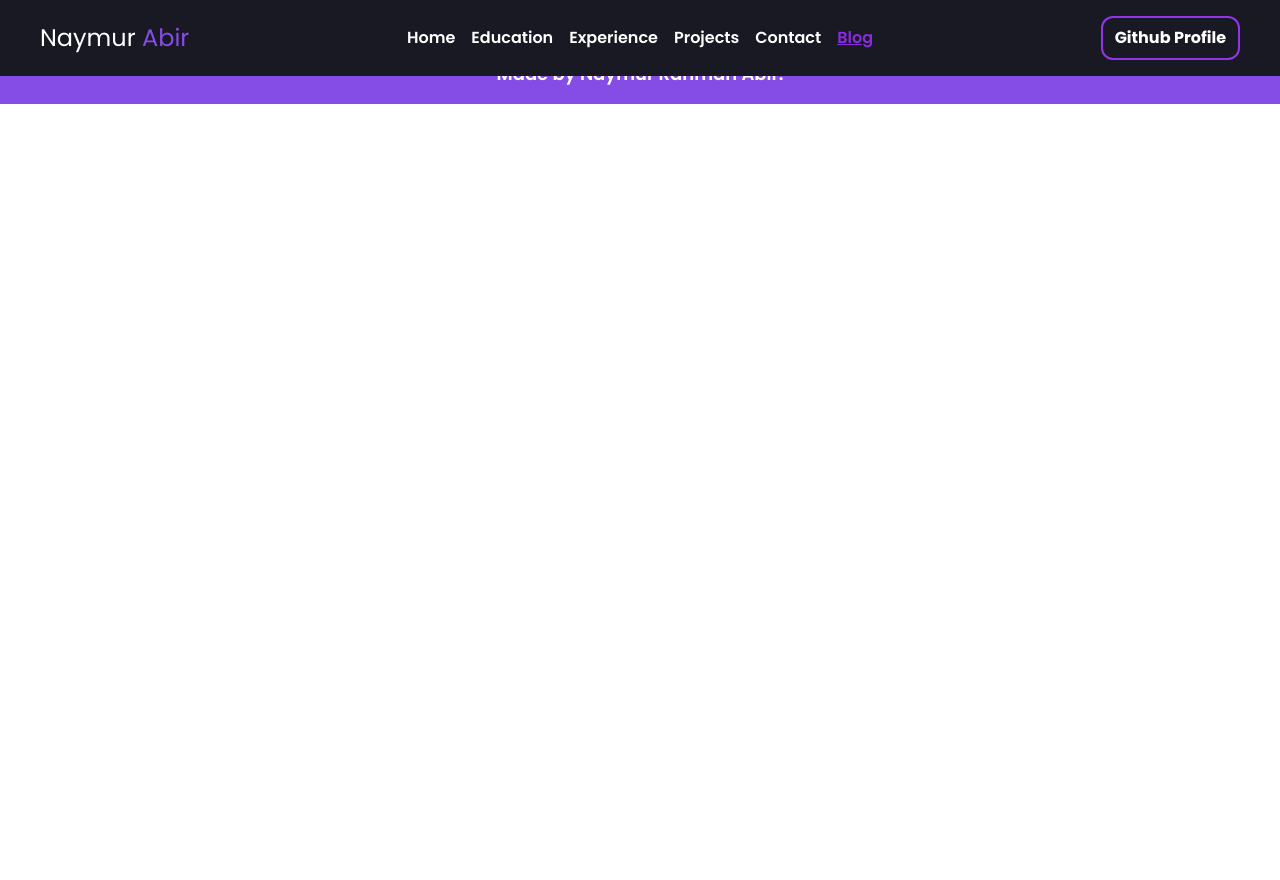
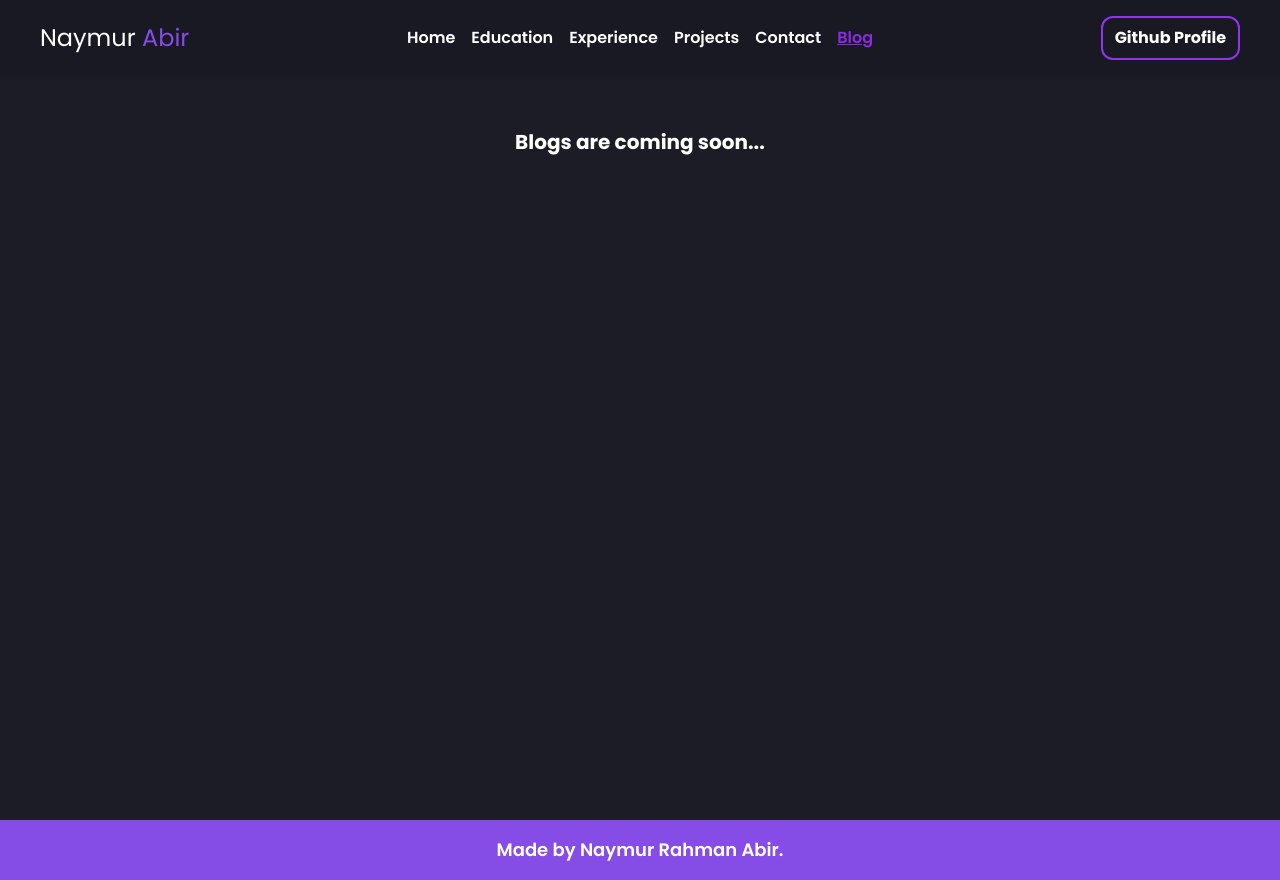
Before and after one commit to naymurabir/Naymur_Rahman_Portfolio, a React (Vite) app: page /blog in a window 1280 px wide. Before the commit the page ends 800 px from the top, so only its background shows below. Built offline with nearby package versions, Linux system fonts and the light colour scheme.

Commit message:
Blogs added

```diff
--- a/src/Pages/Blogs/Blogs.jsx
+++ b/src/Pages/Blogs/Blogs.jsx
@@ -2,13 +2,13 @@ import { Helmet } from 'react-helmet-async';
 
 const Blogs = () => {
     return (
-        <div>
+        <div className="py-20 lg:py-32 max-w-screen-xl mx-auto px-5 md:px-10 lg:px-20 h-screen">
             <Helmet>
                 <title>
                     Blogs
                 </title>
             </Helmet>
-            <h2>Blogs Page.</h2>
+            <h2 className='text-xl font-bold text-center text-white'>Blogs are coming soon...</h2>
         </div>
     );
 };
--- a/src/Pages/Experience/Experience.jsx
+++ b/src/Pages/Experience/Experience.jsx
@@ -59,7 +59,7 @@ const Experience = () => {
             </div>
 
             {/* ------------ */}
-            <div className='flex flex-col lg:flex-row mt-10 lg:mt-28 gap-10 items-center'>
+            <div className='flex flex-col lg:flex-row mt-10 lg:mt-18 gap-10 items-center'>
                 <div>
                     <img className='w-40 md:w-44 lg:w-60' src={prograamingHeroLogo} alt="" />
                 </div>
```
